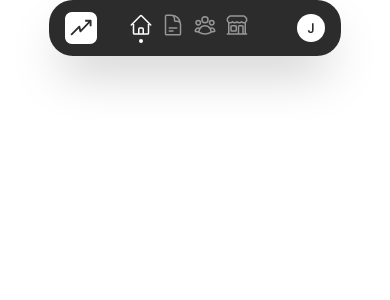
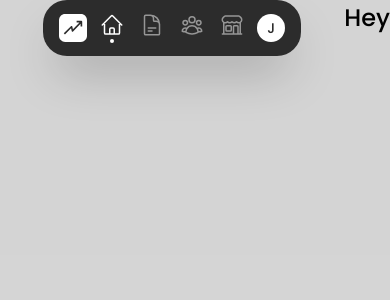
Before and after one commit to n53337/minvoicer, a React (Vite) app: page /dashboard in a window 390 px wide. Shown: the top 300 px of the page. Built offline with nearby package versions, Linux system fonts and the light colour scheme.

Commit message:
header breakpoints fix

```diff
--- a/src/components/shared/AppNavbar.jsx
+++ b/src/components/shared/AppNavbar.jsx
@@ -12,11 +12,10 @@ const Navbar = ({}) => {
   const nonActiveStyle = "opacity-50 hover:opacity-100 ease-in duration-300";
 
   return (
-    <header className="h-14 w-screen lg:w-16 lg:h-screen f-center">
-      <div className="w-3/4 h-full lg:w-full lg:h-3/4 bg-brown rounded-3xl shadow-2xl flex lg:f-col justify-between items-center px-4 lg:py-6">
-        <div className="flex lg:f-col justify-between items-center gap-8">
-          <img src={logo} alt="minvoicer logo" className="w-8 lg:w-3/4" />
-          <nav className="flex lg:f-col gap-2 lg:gap-8">
+    <header className="h-14 w-screen md:w-16 md:h-screen f-center md:mx-4">
+      <div className="w-3/4 h-full md:w-full md:h-3/4 bg-brown rounded-3xl shadow-2xl flex md:f-col justify-between items-center px-4 md:py-6">
+        <img src={logo} alt="minvoicer logo" className="w-7 md:w-3/4" />
+        <nav className="flex md:f-col gap-4 md:gap-8 md:pb-24">
           <Link to="/dashboard">
             <div className="f-col items-center gap-0.5" title="Dashboard">
               <HomeIcon
@@ -69,7 +68,6 @@ const Navbar = ({}) => {
             </div>
           </Link>
         </nav>
-        </div>
 
         <Link to="/profile">
           <div
--- /dev/null
+++ b/src/components/shared/AppSkeleton.jsx
@@ -0,0 +1,11 @@
+import AppNavbar from "../shared/AppNavbar";
+const AppSkeleton = ({ children }) => {
+  return (
+    <section className="w-screen h-screen bg-brown-100 flex">
+      <AppNavbar />
+      {children}
+    </section>
+  );
+};
+
+export default AppSkeleton;
--- a/src/pages/dashboard/Dashboard.jsx
+++ b/src/pages/dashboard/Dashboard.jsx
@@ -1,9 +1,11 @@
-import AppNavbar from "../../components/shared/AppNavbar";
+import AppSkeleton from "../../components/shared/AppSkeleton";
 
 const Dashboard = () => {
   return (
     <main className="w-screen h-screen">
-      <AppNavbar />
+      <AppSkeleton>
+        <h1>Hey</h1>
+      </AppSkeleton>
     </main>
   );
 };
```
Lines whose indentation alone changed are shown as unchanged.
